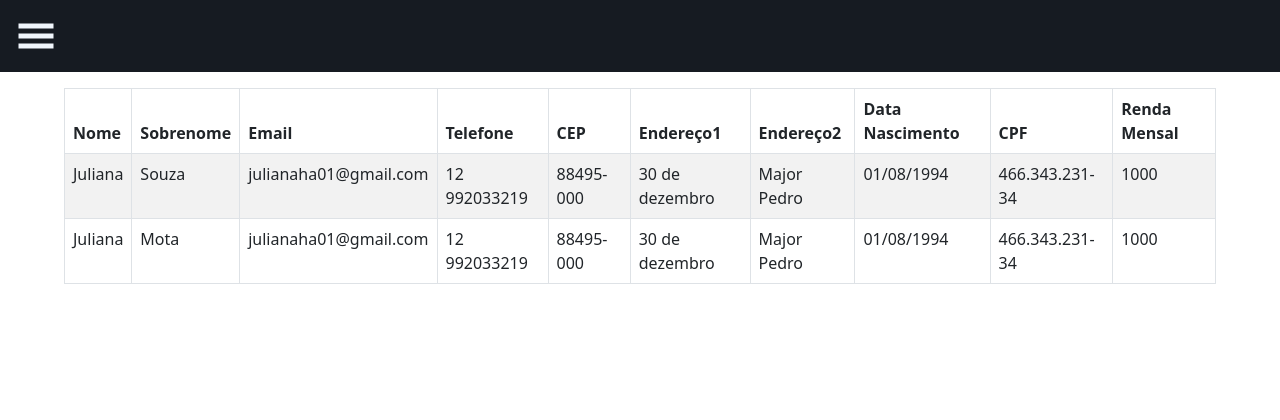
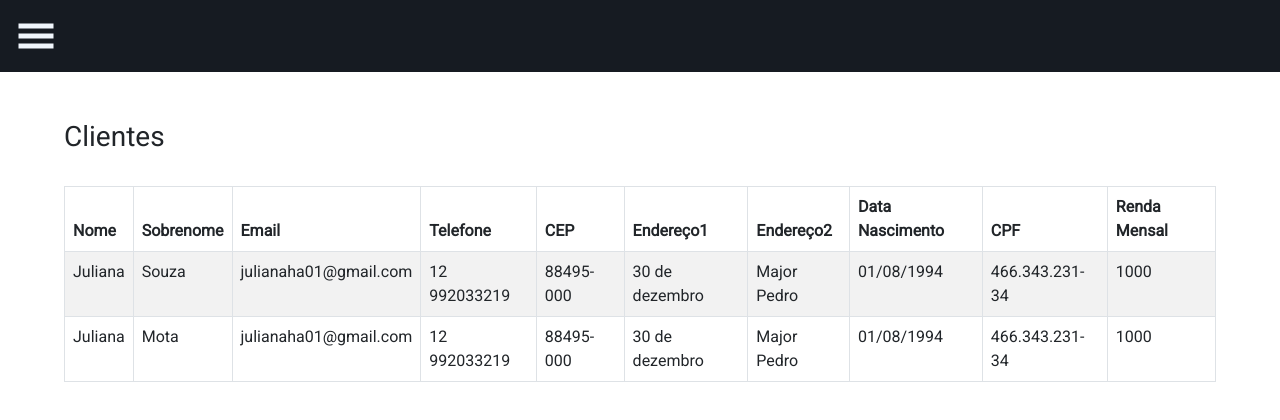
Before and after one commit to Julianaha/react-form, a React (Vite) app: page /clientes in a window 1280 px wide. Shown: the top 420 px of the page. Built offline with nearby package versions, Linux system fonts and the light colour scheme.

Commit message:
style: adiciona css em arquivo clientes

```diff
--- a/src/pages/Clientes/Clientes.jsx
+++ b/src/pages/Clientes/Clientes.jsx
@@ -2,14 +2,15 @@ import { useContext } from "react";
 import { ClientContext } from "../../contexts/ClientsContext";
 import Table from "react-bootstrap/Table";
 import "bootstrap/dist/css/bootstrap.min.css";
+import style from "./Clientes.module.css"
 
 export default function Clientes() {
   const [clients, clientDispatch] = useContext(ClientContext);
 
   return (
     <>
-      <p></p>
-      <Table striped bordered hover responsive="lg">
+      <h3 className={style.clientes}>Clientes</h3>
+      <Table striped bordered hover responsive="lg" className={style.table}>
         <thead>
           <tr>
             <th>Nome</th>
--- /dev/null
+++ b/src/pages/Clientes/Clientes.module.css
@@ -0,0 +1,9 @@
+.clientes{
+    margin-top: 3rem;
+    font-family: "Roboto", sans-serif;
+}
+
+.table{
+    margin-top: 2em;
+    font-family: "Roboto", sans-serif;
+}
```
